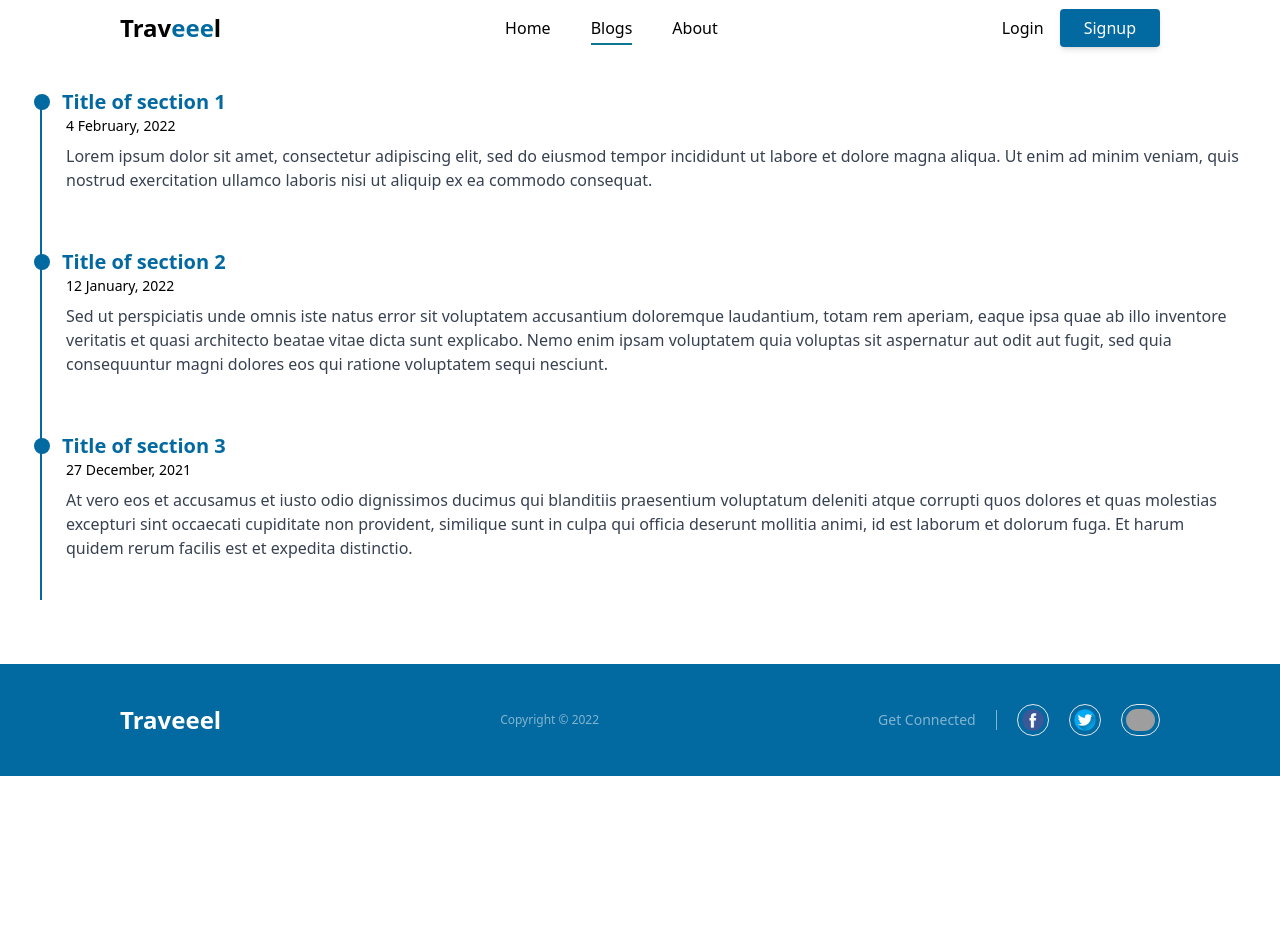
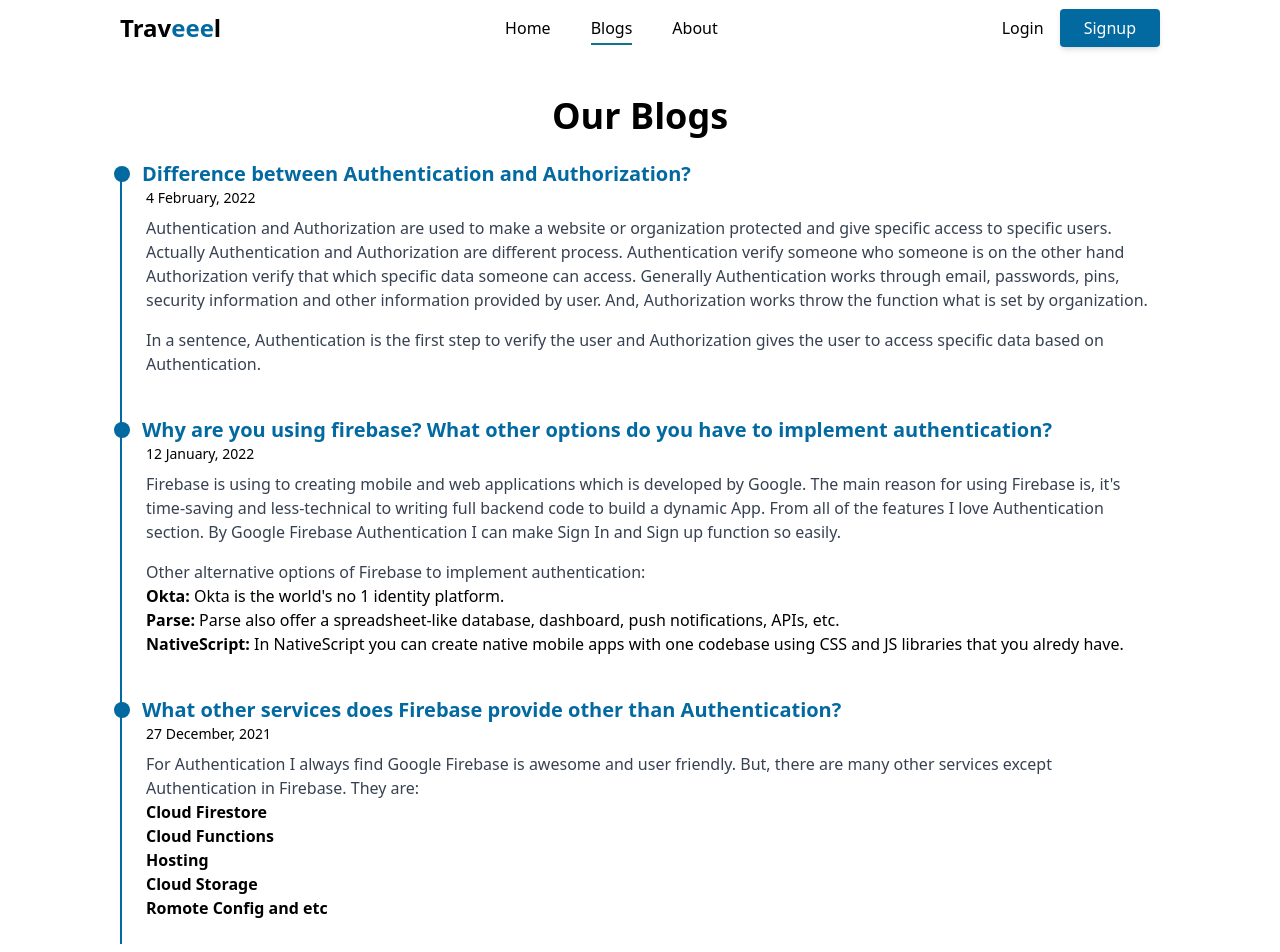
Before and after one commit to sajeeb-me/traveeel, a React (Create React App) app: page /blogs in a window 1280 px wide. Shown: the top 952 px of the page. Before the commit the page ends 800 px from the top, so only its background shows below. Built offline with nearby package versions, Linux system fonts and the light colour scheme; no server answers; grey boxes are pictures that could not be loaded; what tw-elements would draw is missing.

Commit message:
question answer in blog section

```diff
--- a/src/Pages/Blogs/Blogs.js
+++ b/src/Pages/Blogs/Blogs.js
@@ -2,37 +2,55 @@ import React from 'react';
 
 const Blogs = () => {
     return (
-        <div className='p-10'>
+        <div className='py-10 px-10 md:px-[120px]'>
+            <h1 className='text-4xl font-semibold mb-8'>Our Blogs</h1>
             <section className='text-left'>
                 <ol className="border-l-2 border-sky-700">
                     <li>
                         <div className="flex flex-start items-center">
                             <div className="bg-sky-700 w-4 h-4 flex items-center justify-center rounded-full -ml-2 mr-3 -mt-2"></div>
-                            <h4 className="text-sky-700 font-semibold text-xl -mt-2">Title of section 1</h4>
+                            <h4 className="text-sky-700 font-semibold text-xl -mt-2">Difference between Authentication and Authorization?</h4>
                         </div>
                         <div className="ml-6 mb-6 pb-6">
                             <p className='text-sm'>4 February, 2022</p>
-                            <p className="text-gray-700 mt-2 mb-4">Lorem ipsum dolor sit amet, consectetur adipiscing elit, sed do eiusmod tempor incididunt ut labore et dolore magna aliqua. Ut enim ad minim veniam, quis nostrud exercitation ullamco laboris nisi ut aliquip ex ea commodo consequat.</p>
+                            <p className="text-gray-700 mt-2 mb-4">Authentication and Authorization are used to make a website or organization protected and give specific access to specific users.
+                                Actually Authentication and Authorization are different process. Authentication verify someone who someone is on the other hand Authorization verify that which specific data someone can access. Generally Authentication works through email, passwords, pins, security information and other information provided by user. And, Authorization works throw the function what is set by organization.</p>
+                            <p className="text-gray-700">In a sentence, Authentication is the first step to  verify the user and Authorization gives the user to access specific data based on Authentication.</p>
                         </div>
                     </li>
                     <li>
                         <div className="flex flex-start items-center">
                             <div className="bg-sky-700 w-4 h-4 flex items-center justify-center rounded-full -ml-2 mr-3 -mt-2"></div>
-                            <h4 className="text-sky-700 font-semibold text-xl -mt-2">Title of section 2</h4>
+                            <h4 className="text-sky-700 font-semibold text-xl -mt-2"> Why are you using firebase? What other options do you have to implement authentication?</h4>
                         </div>
                         <div className="ml-6 mb-6 pb-6">
                             <p className='text-sm'>12 January, 2022</p>
-                            <p className="text-gray-700 mt-2 mb-4">Sed ut perspiciatis unde omnis iste natus error sit voluptatem accusantium doloremque laudantium, totam rem aperiam, eaque ipsa quae ab illo inventore veritatis et quasi architecto beatae vitae dicta sunt explicabo. Nemo enim ipsam voluptatem quia voluptas sit aspernatur aut odit aut fugit, sed quia consequuntur magni dolores eos qui ratione voluptatem sequi nesciunt.</p>
+                            <p className="text-gray-700 mt-2 mb-4">Firebase is using to creating mobile and web applications which is developed by Google. The main reason for using Firebase is, it's time-saving and less-technical to writing full backend code to build a dynamic App. From all of the features I love Authentication section. By Google Firebase Authentication I can make Sign In and Sign up function so easily.</p>
+                            <div>
+                                <p className="text-gray-700">Other alternative options of Firebase to implement authentication: </p>
+                                <ul>
+                                    <li><span className='font-semibold'>Okta: </span> Okta is the world's no 1 identity platform.</li>
+                                    <li><span className='font-semibold'>Parse: </span> Parse also offer a spreadsheet-like database, dashboard, push notifications, APIs, etc.</li>
+                                    <li><span className='font-semibold'>NativeScript: </span> In NativeScript you can create native mobile apps with one codebase using CSS and JS libraries that you alredy have.</li>
+                                </ul>
+                            </div>
                         </div>
                     </li>
                     <li>
                         <div className="flex flex-start items-center">
                             <div className="bg-sky-700 w-4 h-4 flex items-center justify-center rounded-full -ml-2 mr-3 -mt-2"></div>
-                            <h4 className="text-sky-700 font-semibold text-xl -mt-2">Title of section 3</h4>
+                            <h4 className="text-sky-700 font-semibold text-xl -mt-2">What other services does Firebase provide other than Authentication?</h4>
                         </div>
                         <div className="ml-6 mb-6 pb-6">
                             <p className='text-sm'>27 December, 2021</p>
-                            <p className="text-gray-700 mt-2 mb-4">At vero eos et accusamus et iusto odio dignissimos ducimus qui blanditiis praesentium voluptatum deleniti atque corrupti quos dolores et quas molestias excepturi sint occaecati cupiditate non provident, similique sunt in culpa qui officia deserunt mollitia animi, id est laborum et dolorum fuga. Et harum quidem rerum facilis est et expedita distinctio.</p>
+                            <p className="text-gray-700 mt-2">For Authentication I always find Google Firebase is awesome and user friendly. But, there are many other services except Authentication in Firebase. They are:</p>
+                            <ul className='font-semibold'>
+                                <li>Cloud Firestore</li>
+                                <li>Cloud Functions</li>
+                                <li>Hosting</li>
+                                <li>Cloud Storage</li>
+                                <li>Romote Config and etc</li>
+                            </ul>
                         </div>
                     </li>
                 </ol>
```
